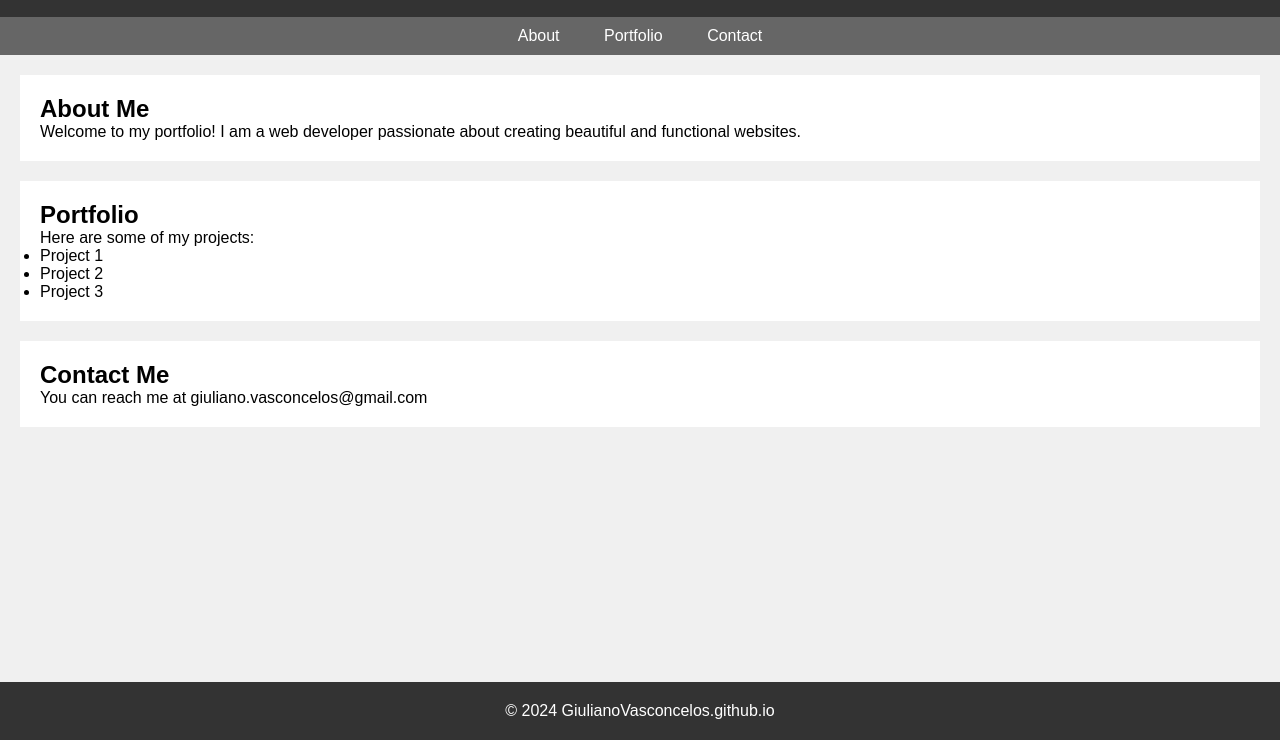
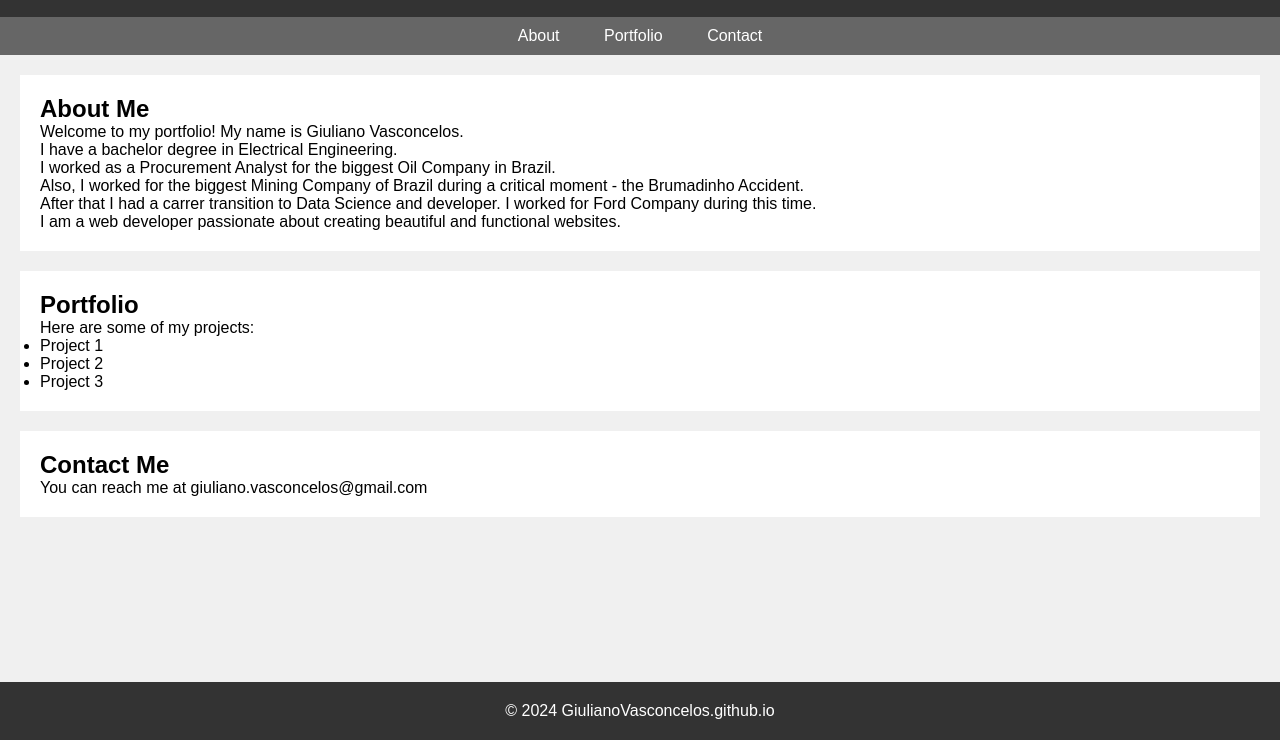
Before and after one commit to GiulianoVasconcelos/GiulianoVasconcelos.github.io, a plain HTML site: page index.html in a window 1280 px wide. Shown: the part 60-800 px from the top of the page. Drawn offline with Linux system fonts and the light colour scheme.

Commit message:
Some Updates About me

```diff
--- a/index.html
+++ b/index.html
@@ -21,7 +21,12 @@
     </nav>
     <section id="about">
         <h2>About Me</h2>
-        <p>Welcome to my portfolio! I am a web developer passionate about creating beautiful and functional websites.</p>
+        <p>Welcome to my portfolio! My name is Giuliano Vasconcelos.
+            <br>I have a bachelor degree in Electrical Engineering.
+            <br>I worked as a Procurement Analyst for the biggest Oil Company in Brazil.
+            <br>Also, I worked for the biggest Mining Company of Brazil during a critical moment - the Brumadinho Accident.
+            <br>After that I had a carrer transition to Data Science and developer. I worked for Ford Company during this time.
+            <br>I am a web developer passionate about creating beautiful and functional websites.</p>
     </section>
     <section id="portfolio">
         <h2>Portfolio</h2>
```
